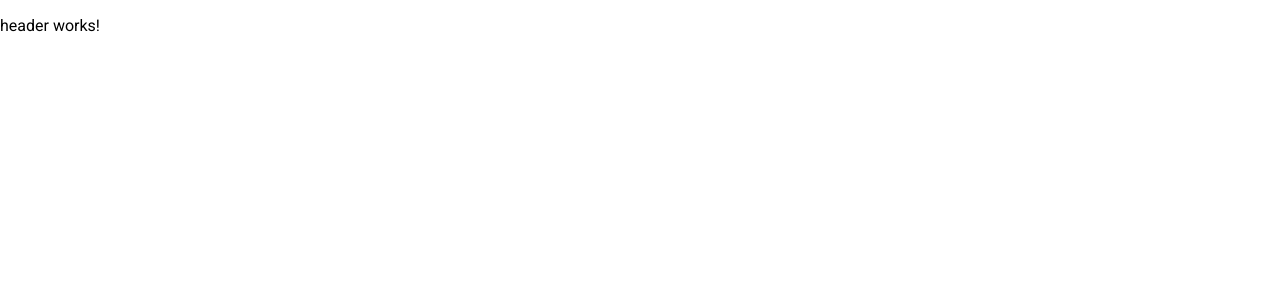
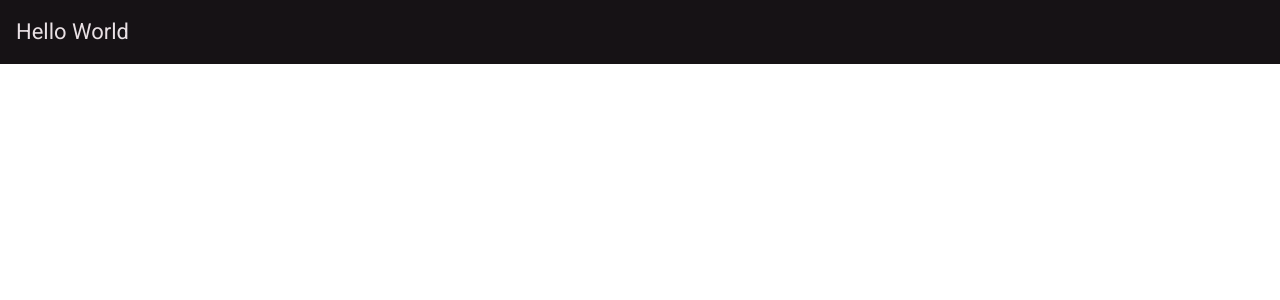
Before and after one commit to AndreFTeixeira7/loja-de-produtos, an Angular app: page / in a window 1280 px wide. Shown: the top 300 px of the page. Built offline with nearby package versions, Linux system fonts and the light colour scheme.

Commit message:
feat: MatToolbar ao componente Header

```diff
--- a/src/app/shared/components/header/header.component.html
+++ b/src/app/shared/components/header/header.component.html
@@ -1 +1,4 @@
-<p>header works!</p>
+<mat-toolbar>
+    <p>Hello World</p>
+
+</mat-toolbar>
--- a/src/app/shared/components/header/header.component.ts
+++ b/src/app/shared/components/header/header.component.ts
@@ -1,8 +1,10 @@
 import { Component } from '@angular/core';
+import { MatToolbarModule } from '@angular/material/toolbar';
+
 
 @Component({
   selector: 'app-header',
-  imports: [],
+  imports: [MatToolbarModule],
   templateUrl: './header.component.html',
   styleUrl: './header.component.scss'
 })
```
